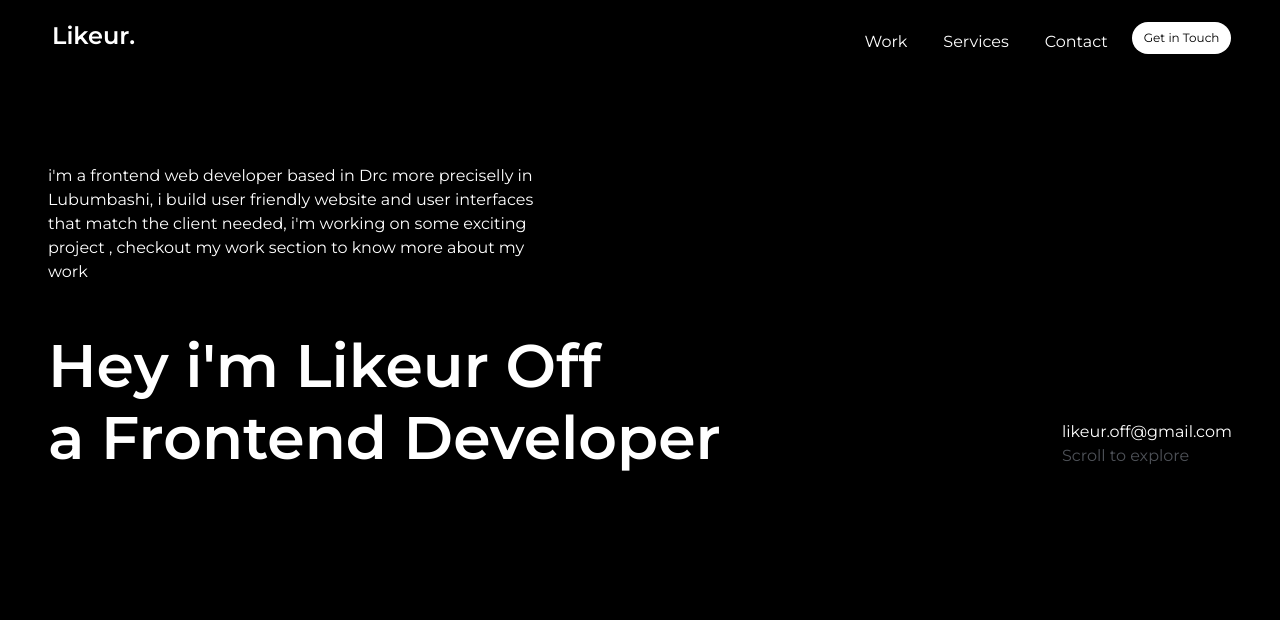
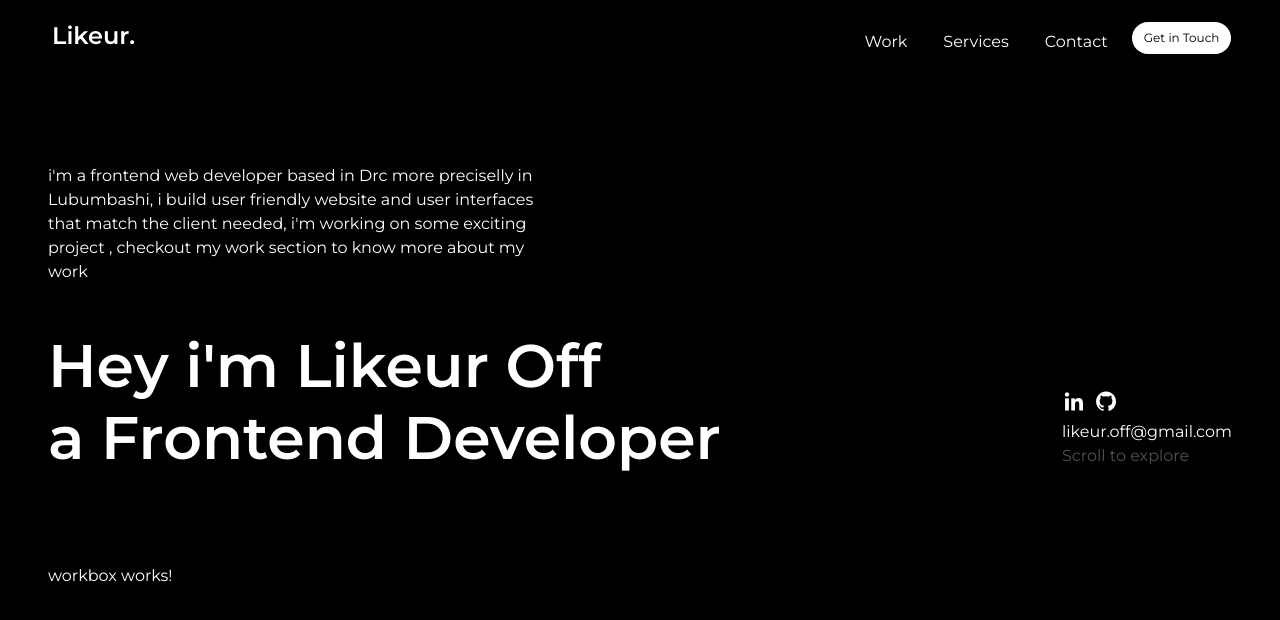
Before and after one commit to Likeur/my_creative_portfolio, an Angular app: page /home in a window 1280 px wide. Shown: the top 620 px of the page. Built offline with nearby package versions, Linux system fonts and the light colour scheme.

Commit message:
work on home page

```diff
--- a/src/app/components/navbar/navbar.component.html
+++ b/src/app/components/navbar/navbar.component.html
@@ -11,9 +11,9 @@
                 <ul id="navigation" class="absolute justify-center z-40 h-0 overflow-hidden w-screen duration-700 top-0 left-0 bg-black lg:w-[35vw] lg:h-min lg:relative flex flex-col lg:flex-row items-center">
                     @for (item of navLinks; track item.id) {
                         <li (click)="toggleMenu()" class="group ml-3 h-6 text-2xl mt-5 lg:mt-0 lg:text-[1rem] px-3 lg:overflow-hidden">
-                            <a routerLink="{{item.route}}" routerLinkActive="text-orange-600" class="flex flex-col group-hover:-translate-y-0 lg:group-hover:-translate-y-9 duration-500">
+                            <a routerLink="{{item.route}}" routerLinkActive="text-gray-300" class="flex flex-col group-hover:-translate-y-0 lg:group-hover:-translate-y-9 duration-500">
                                 <span>{{item.title}} </span>
-                                <span class="text-orange-600 hidden lg:block">{{item.title}} </span>
+                                <span class="text-gray-300 hidden lg:block">{{item.title}} </span>
                             </a>
                         </li>
                     }
--- a/src/app/components/workbox/workbox.component.html
+++ b/src/app/components/workbox/workbox.component.html
@@ -1 +1 @@
-<p>workbox works!</p>
+<p  class="text-white">workbox works!</p>
--- a/src/app/components/workbox/workbox.component.ts
+++ b/src/app/components/workbox/workbox.component.ts
@@ -6,7 +6,7 @@ import { CommonModule } from '@angular/common';
   standalone: true,
   imports: [CommonModule],
   templateUrl: './workbox.component.html',
-  styles: ``
+
 })
 export class WorkboxComponent {
 
--- a/src/app/pages/home-page/home-page.component.html
+++ b/src/app/pages/home-page/home-page.component.html
@@ -8,6 +8,7 @@
                     i build user friendly website and user interfaces that match the client needed, i'm working on some
                     exciting project , checkout my work section to know more about my work
                 </p>
+
                 <h1 class="text-home text-white text-3xl lg:text-6xl flex flex-col lg:mt-10 font-semibold dark:text-black">
                     <span class="mt-3">Hey i'm Likeur Off</span>
                     <span class="lg:mt-3">a Frontend Developer</span>
@@ -15,9 +16,16 @@
                 </h1>
             </div>
             <div class="text-home-deux mt-6 lg:mt-0">
+                <div>
+                    <span class="text-white text-2xl"><a href=""><i class='bx bxl-linkedin'></i></a></span>
+                    <span class="text-white text-2xl ml-2"><a href=""><i class='bx bxl-github'></i></a></span>
+                </div>
                 <p class=" text-white dark:text-black">likeur.off&#64;gmail.com</p>
                 <p class=" text-gray-400 animate-pulse">Scroll to explore</p>
             </div>
         </div>
     </section>
+    <section class="p-4 relative z-0 lg:p-12">
+        <app-workbox />
+    </section>
 </main>
--- a/src/app/pages/home-page/home-page.component.ts
+++ b/src/app/pages/home-page/home-page.component.ts
@@ -2,10 +2,11 @@ import { Component } from '@angular/core';
 import { CommonModule } from '@angular/common';
 import { NavbarComponent } from '../../components/navbar/navbar.component';
 import { gsap } from 'gsap';
+import { WorkboxComponent } from '../../components/workbox/workbox.component';
 @Component({
   selector: 'app-home-page',
   standalone: true,
-  imports: [CommonModule, NavbarComponent],
+  imports: [CommonModule, NavbarComponent, WorkboxComponent],
   templateUrl: './home-page.component.html',
 })
 export default class HomePageComponent {
```
